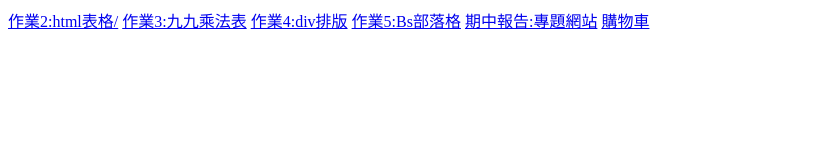
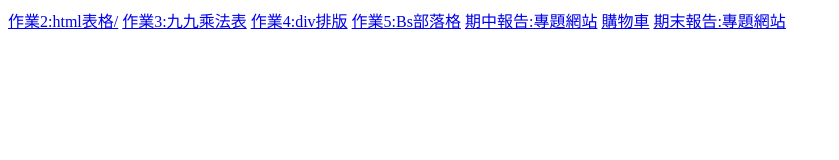
Before and after one commit to lynn0000000/code, a plain HTML site: page html/index/homewrk.html in a window 1280 px wide. Shown: the whole page, without its empty margins (0-839 px from the left). Drawn offline with Linux system fonts and the light colour scheme.

Commit message:
skate111

```diff
--- a/html/index/homewrk.html
+++ b/html/index/homewrk.html
@@ -13,6 +13,7 @@
     <a href="../blog_project/bs.html">作業5:Bs部落格</a>
     <a href="../skateboard_project/skateboard.html">期中報告:專題網站</a>
     <a href="../index/shop-car.html">購物車</a>
+    <a href="../skateboard_project/skateboard02.html">期末報告:專題網站</a>
 
 </body>
 </html>
```
